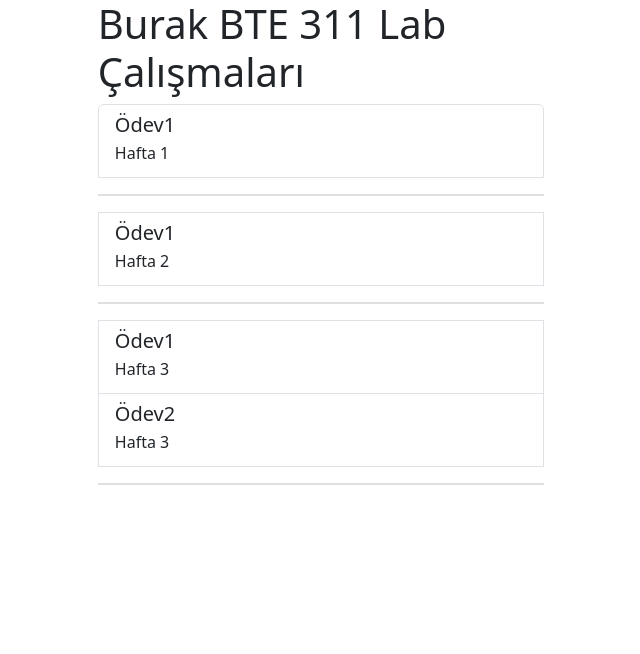
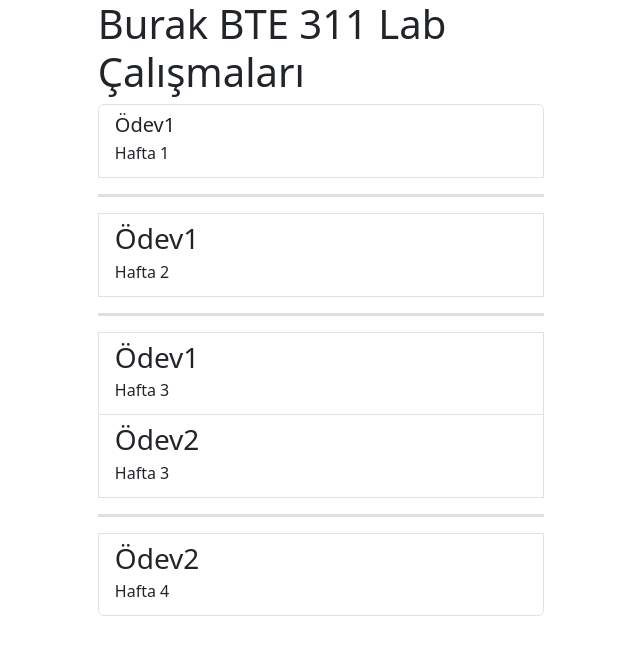
Before and after one commit to btburakt/web, a plain HTML site: page index.html in a window 1280 px wide. Shown: the whole page, without its empty margins (319-959 px from the left). Drawn offline with nearby package versions, Linux system fonts and the light colour scheme.

Commit message:
Update index.html

```diff
--- a/index.html
+++ b/index.html
@@ -15,41 +15,46 @@
             <h1>Burak BTE 311 Lab Çalışmaları </h1>
             <nav>
                 <div class="list-group">
-                        <a href="./x/index.html" class="list-group-item list-group-item-action " aria-current="true">
+                        <a href="x.html" class="list-group-item list-group-item-action " aria-current="true">
                             <div class="d-flex w-100 justify-content-between">
                                 <h5 class="mb-1">Ödev1</h5>
                             </div>
                             <p class="mb-1">Hafta 1</p>
                          </a>
 
-                        <hr style="height:2px;border-width:0;color:gray;background-color:gray">
+                        <hr style="height:3px;border-width:0;color:gray;background-color:gray">
 
-                        <a href="./x/index.html" class="list-group-item list-group-item-action " aria-current="true">
+                        <a href="x.html" class="list-group-item list-group-item-action " aria-current="true">
                             <div class="d-flex w-100 justify-content-between">
-                                <h5 class="mb-1">Ödev1</h5>
+                                <h3 class="mb-1">Ödev1</h3>
                             </div>
                             <p class="mb-1">Hafta 2</p>
                         </a>
 
-                        <hr style="height:2px;border-width:0;color:gray;background-color:gray">
+                        <hr style="height:3px;border-width:0;color:gray;background-color:gray">
 
                         <a href="tablo1.html" class="list-group-item list-group-item-action " aria-current="true">
                             <div class="d-flex w-100 justify-content-between">
-                                <h5 class="mb-1">Ödev1</h5>
+                                <h3 class="mb-1">Ödev1</h3>
                             </div>
                             <p class="mb-1">Hafta 3</p>
                         </a>
 
                        <a href="tablo2.html" class="list-group-item list-group-item-action " aria-current="true">
                             <div class="d-flex w-100 justify-content-between">
-                                <h5 class="mb-1">Ödev2</h5>
+                                <h3 class="mb-1">Ödev2</h3>
                             </div>
                             <p class="mb-1">Hafta 3</p>
                        </a>
 
-                       <hr style="height:2px;border-width:0;color:gray;background-color:gray">
+                       <hr style="height:3px;border-width:0;color:gray;background-color:gray">
 
-
+                       <a href="x.html" class="list-group-item list-group-item-action " aria-current="true">
+                            <div class="d-flex w-100 justify-content-between">
+                                <h3 class="mb-1">Ödev2</h3>
+                            </div>
+                            <p class="mb-1">Hafta 4</p>
+                       </a>
 
 
 
```
